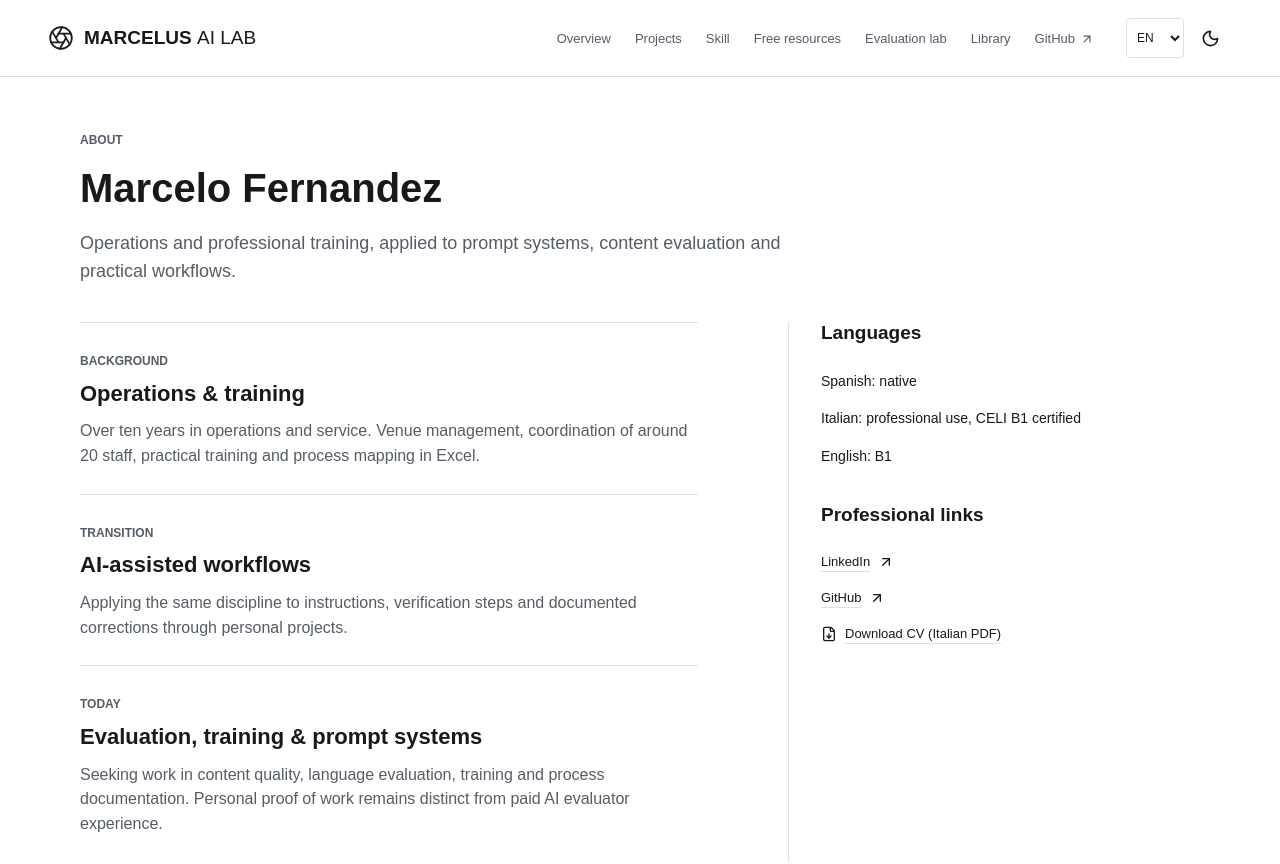
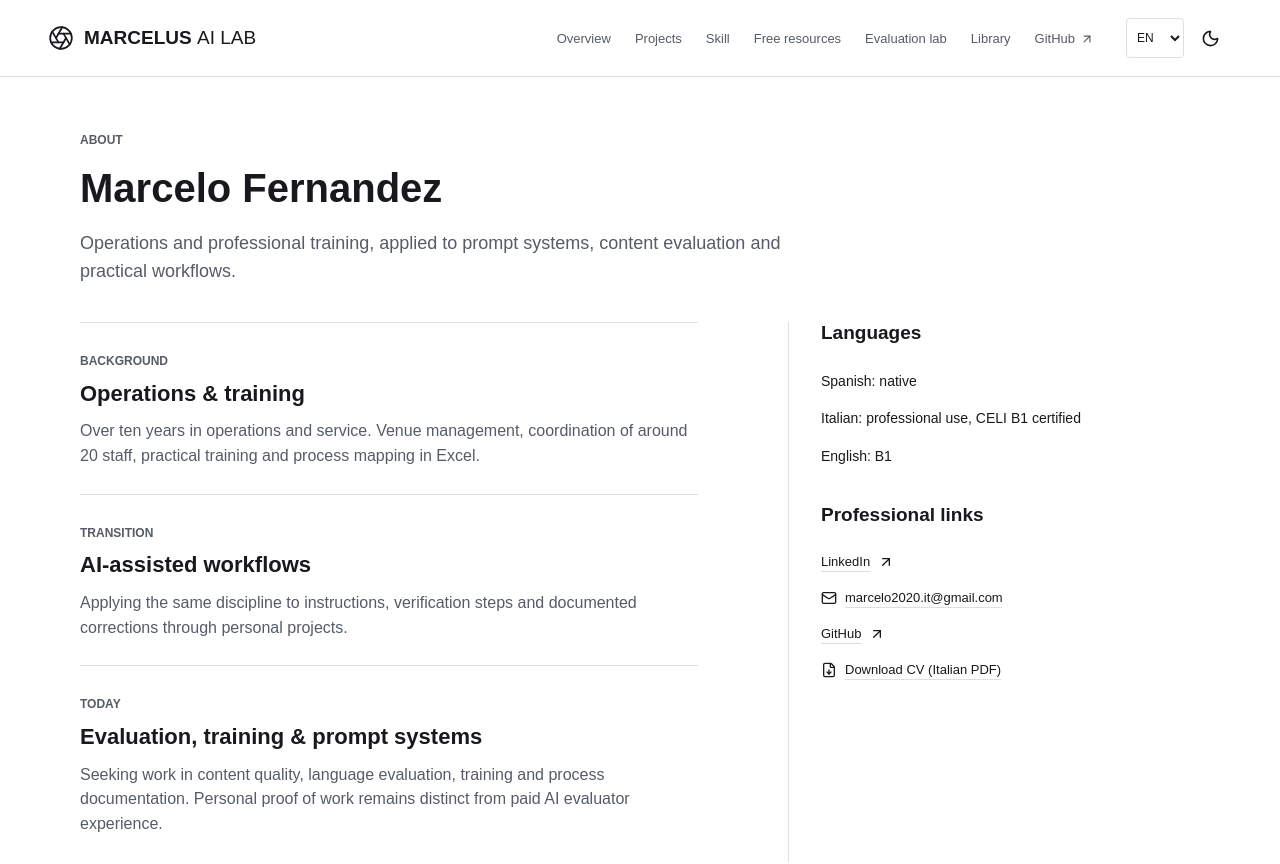
Before and after one commit to manzo8b/marcelus-v-v01, a Next.js app in the folder apps/marcelus-ai-lab/: page /about in a window 1280 px wide. Shown: the top 864 px of the page. Built offline with nearby package versions, Linux system fonts and the light colour scheme.

Commit message:
feat: show approved email contact in trilingual About sidebar

```diff
--- a/apps/marcelus-ai-lab/app/(english)/about/page.tsx
+++ b/apps/marcelus-ai-lab/app/(english)/about/page.tsx
@@ -1,4 +1,4 @@
-import { ArrowUpRight } from 'lucide-react';
+import { ArrowUpRight, Mail } from 'lucide-react';
 import { type LocalizedProps, t } from '@/data/i18n';
 import { PageHeading, PublicCv } from '@/components/portfolio';
 import { profile, repository } from '@/data/portfolio';
@@ -12,5 +12,5 @@ export default async function AboutPage({ params }: LocalizedProps) {
     ['Transition', 'AI-assisted workflows', 'Applying the same discipline to instructions, verification steps and documented corrections through personal projects.'],
     ['Today', 'Evaluation, training & prompt systems', 'Seeking work in content quality, language evaluation, training and process documentation. Personal proof of work remains distinct from paid AI evaluator experience.'],
   ];
-  return <><PageHeading locale={locale} label="About" title={profile.name} description="Operations and professional training, applied to prompt systems, content evaluation and practical workflows." /><div className="about-grid"><div className="background-list">{sections.map(([label, title, description]) => <section key={label}><span className="eyebrow">{tr(label)}</span><h2>{tr(title)}</h2><p>{tr(description)}</p></section>)}</div><aside className="profile-aside"><h2>{tr('Languages')}</h2><ul>{profile.languages.map(language => <li key={language}>{tr(language)}</li>)}</ul><h2>{tr('Professional links')}</h2><a className="text-link" href={profile.linkedin} target="_blank" rel="noreferrer">LinkedIn<ArrowUpRight size={16} /></a><a className="text-link" href={repository} target="_blank" rel="noreferrer">GitHub<ArrowUpRight size={16} /></a><PublicCv locale={locale} /></aside></div></>;
+  return <><PageHeading locale={locale} label="About" title={profile.name} description="Operations and professional training, applied to prompt systems, content evaluation and practical workflows." /><div className="about-grid"><div className="background-list">{sections.map(([label, title, description]) => <section key={label}><span className="eyebrow">{tr(label)}</span><h2>{tr(title)}</h2><p>{tr(description)}</p></section>)}</div><aside className="profile-aside"><h2>{tr('Languages')}</h2><ul>{profile.languages.map(language => <li key={language}>{tr(language)}</li>)}</ul><h2>{tr('Professional links')}</h2><a className="text-link" href={profile.linkedin} target="_blank" rel="noreferrer">LinkedIn<ArrowUpRight size={16} /></a><a className="text-link" href={`mailto:${profile.email}`}><Mail size={16} aria-hidden="true" />{profile.email}</a><a className="text-link" href={repository} target="_blank" rel="noreferrer">GitHub<ArrowUpRight size={16} /></a><PublicCv locale={locale} /></aside></div></>;
 }
```
